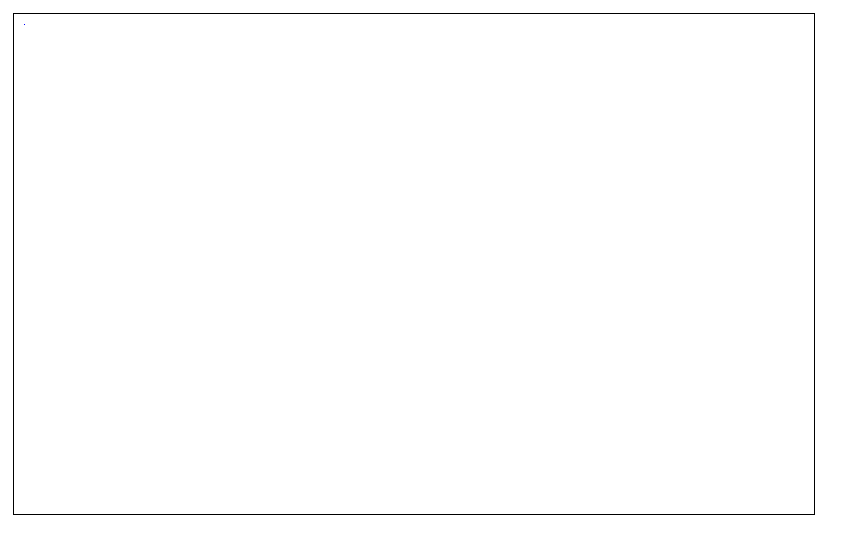
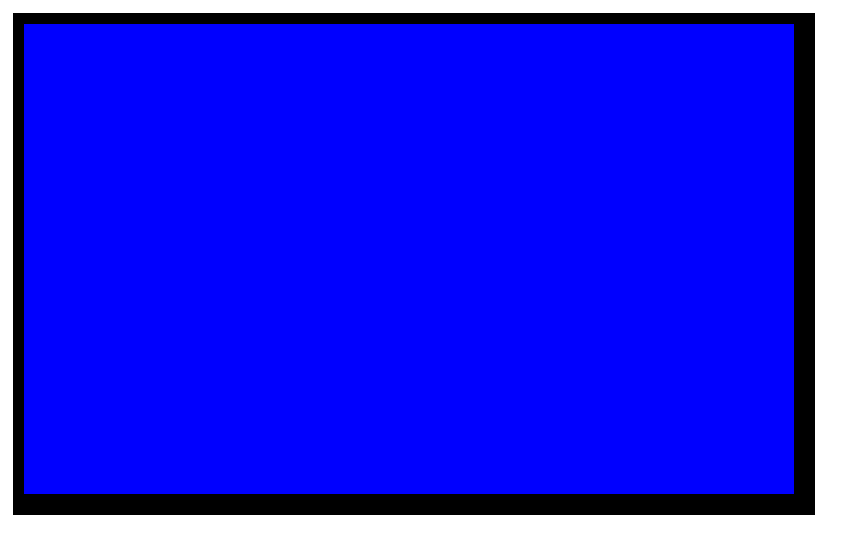
Before and after one commit to alikzao/wasm_rust_poc, a website: page index___.html in a window 1280 px wide. Shown: the whole page, without its empty margins (0-865 px from the left). Drawn offline with Linux system fonts and the light colour scheme; animation ran at ten frames a second.

Commit message:
add alpha

```diff
--- a/index___.html
+++ b/index___.html
@@ -25,20 +25,22 @@ void main() {
 }
 </script>
 <script  id="fragment-shader-2d" type="x-shader/x-fragment">
+
 precision mediump float;
-
 varying vec2 v_texcoord;
-
 uniform sampler2D u_texture;
 
 void main() {
-   if (v_texcoord.x < 0.0 || v_texcoord.y < 0.0 || v_texcoord.x > 1.0 || v_texcoord.y > 1.0) {
-     discard;
-   }
    gl_FragColor = texture2D(u_texture, v_texcoord);
 }
 </script>
 <script type="text/javascript">
+  // if (v_texcoord.x < 0.0 || v_texcoord.y < 0.0 || v_texcoord.x > 1.0 || v_texcoord.y > 1.0) {-->
+  //   discard;
+  // }
+  // vec3 rgb(float r, float g, float b) {
+  //   return vec3(r / 255.0, g / 255.0, b / 255.0);
+  // }
   "use strict";
 
     const canvas_width  = 800;
@@ -104,7 +106,7 @@ void main() {
       gl.texParameteri(gl.TEXTURE_2D, gl.TEXTURE_WRAP_S, gl.CLAMP_TO_EDGE);
       gl.texParameteri(gl.TEXTURE_2D, gl.TEXTURE_WRAP_T, gl.CLAMP_TO_EDGE);
       gl.texParameteri(gl.TEXTURE_2D, gl.TEXTURE_MIN_FILTER, gl.LINEAR);
-      var textureInfo = {width: 1, height: 1, texture: tex,};
+      var textureInfo = {width:1, height:1, texture:tex};
       var img = new Image();
       img.addEventListener('load', function() {
         textureInfo.width = img.width;
@@ -117,8 +119,6 @@ void main() {
     }
     var textureInfos = [
       loadImageAndCreateTextureInfo('./bonus.png'),
-      // loadImageAndCreateTextureInfo('./leaves.jpg'),
-      // loadImageAndCreateTextureInfo('./keyboard.jpg'),
     ];
 
     var deltaRotation = (0.5 + Math.random() * 0.5) * (Math.random() > 0.5 ? -1 : 1);
@@ -151,7 +151,10 @@ void main() {
       gl.canvas.width  = canvas_width;
       gl.canvas.height = canvas_height;
       gl.viewport(0, 0, gl.canvas.width, gl.canvas.height);
-      gl.clear(gl.COLOR_BUFFER_BIT);
+      gl.clearColor(0, 0, 0, 1);
+      gl.colorMask(true, true, true, true);
+      // gl.clear(gl.COLOR_BUFFER_BIT);
+      gl.clear(gl.COLOR_BUFFER_BIT | gl.DEPTH_BUFFER_BIT);
       for(let drawInfo of drawInfos) {
         drawImage2(drawInfo.textureInfo.texture, drawInfo.textureInfo.width, drawInfo.textureInfo.height, drawInfo.srcX, drawInfo.srcY,
                 drawInfo.srcWidth, drawInfo.srcHeight, drawInfo.x, drawInfo.y, drawInfo.dstWidth, drawInfo.dstHeight, drawInfo.rotation, drawInfo.isRotation);
@@ -211,6 +214,8 @@ void main() {
       // -------------------------------------------------------------------
       // Tell the shader to get the texture from texture unit 0
       gl.uniform1i(textureLocation, 0);
+      gl.enable(gl.BLEND);
+      gl.blendFunc(gl.SRC_ALPHA, gl.ONE_MINUS_SRC_ALPHA);
       // draw the quad (2 triangles, 6 vertices)
       gl.drawArrays(gl.TRIANGLES, 0, 6);
     }
```
